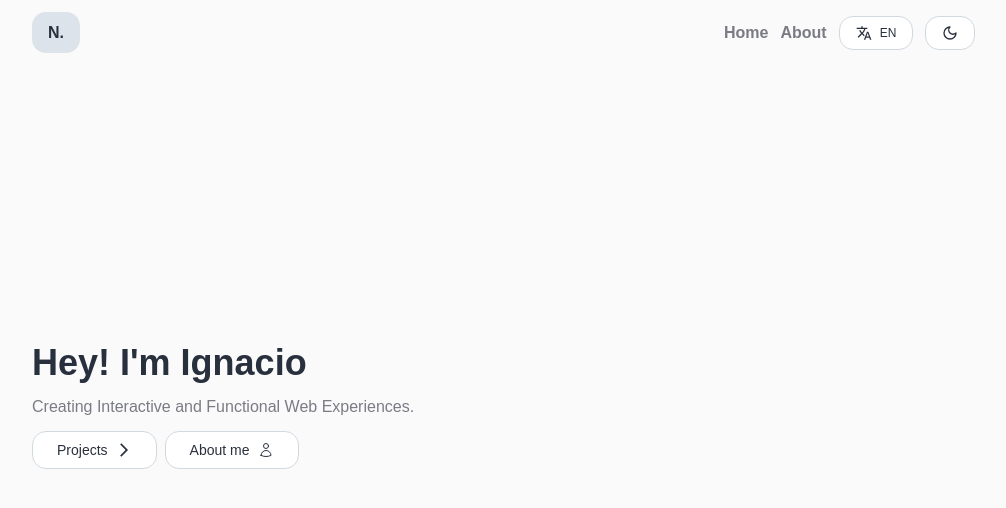
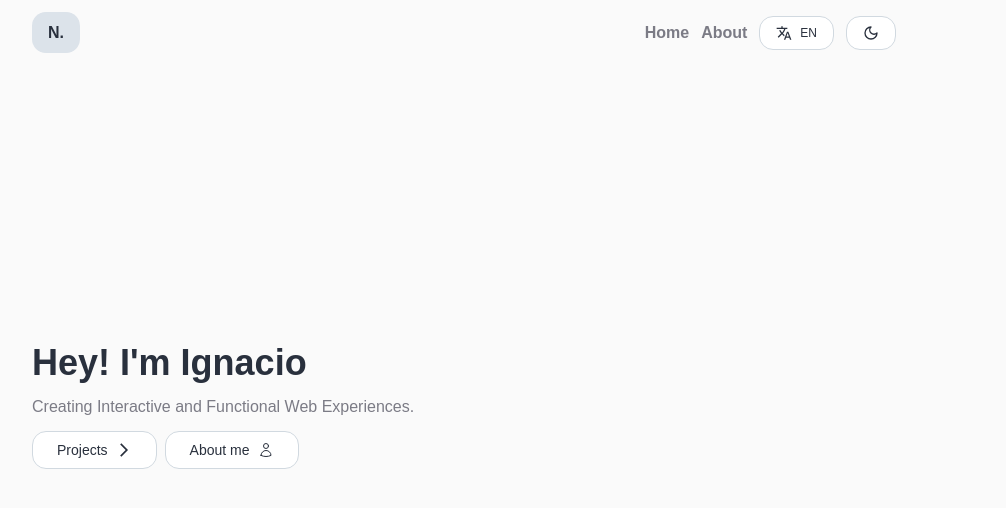
Before and after one commit to figueroaignacio/portfolio, a React (Vite) app: page / in a window 1280 px wide. Shown: the top 508 px of the page, without its empty margins (176-1182 px from the left). Built offline with nearby package versions, Linux system fonts and the light colour scheme; a web font is replaced by a local one.

Commit message:
fix: remove no needed padding

```diff
--- a/src/components/Navbar.tsx
+++ b/src/components/Navbar.tsx
@@ -37,7 +37,7 @@ export function Navbar() {
             <Menu />
           </div>
         </div>
-        <nav className={`absolute top-0 left-0 w-52 transition-transform bg-background md:bg-transparent min-h-dvh md:min-h-0 duration-300 transform ${isOpen ? 'translate-x-0' : '-translate-x-full'} md:static md:flex md:items-center md:translate-x-0 md:h-auto z-30`}>
+        <nav className={`absolute top-0 left-0 transition-transform bg-background md:bg-transparent min-h-dvh md:min-h-0 duration-300 transform ${isOpen ? 'translate-x-0' : '-translate-x-full'} md:static md:flex md:items-center md:translate-x-0 md:h-auto z-30`}>
           <div className="flex justify-end p-2">
             <button onClick={toggleMenu}
                     aria-label="Close menu"
@@ -45,7 +45,7 @@ export function Navbar() {
               <X />
             </button>
           </div>
-          <ul className="flex flex-col md:items-center md:flex-row space-y-5 px-5 md:space-y-0 md:px-5 rounded-md md:space-x-3">
+          <ul className="flex flex-col md:items-center md:flex-row space-y-5 md:space-y-0 rounded-md md:space-x-3">
             {navItems.map((navItem, index) => (
               <li key={index}>
                 <Link to={navItem.href}
```
